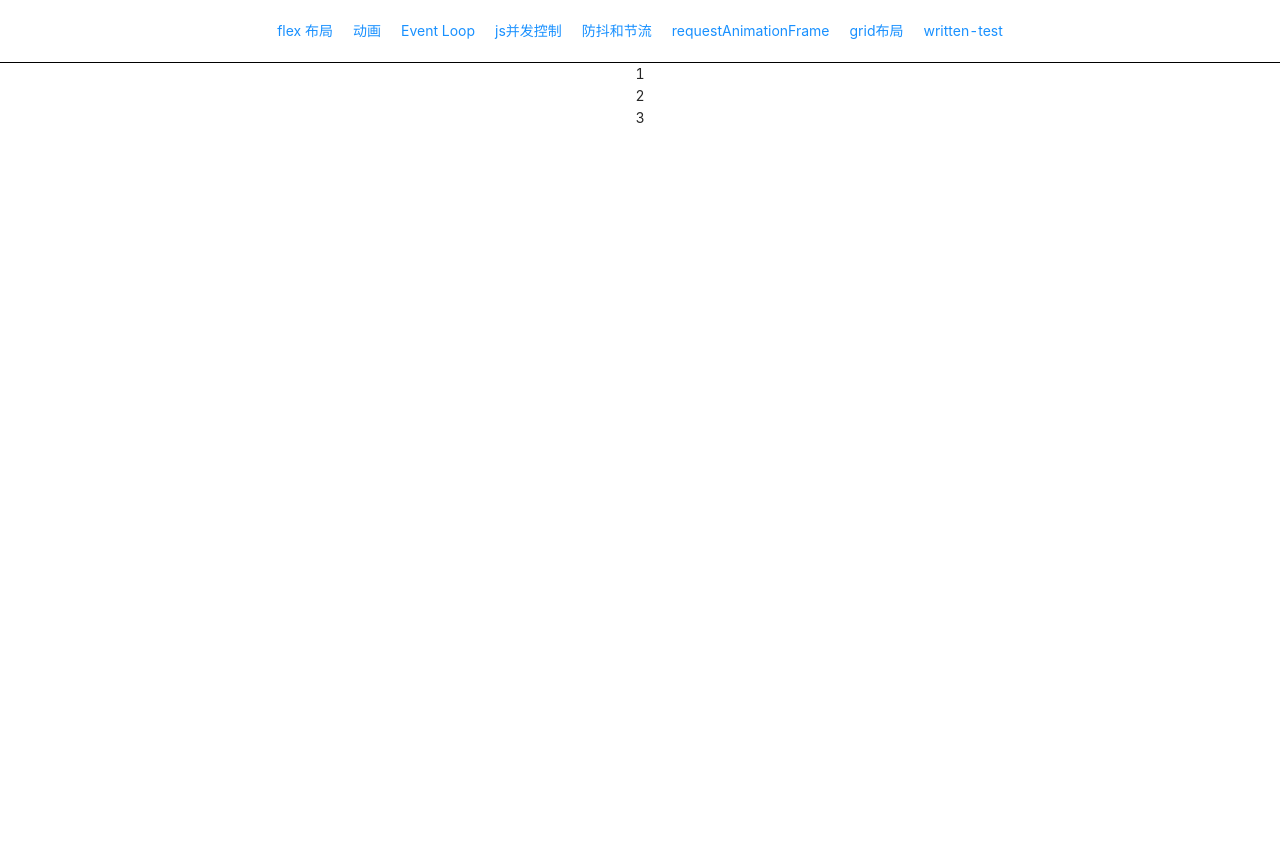
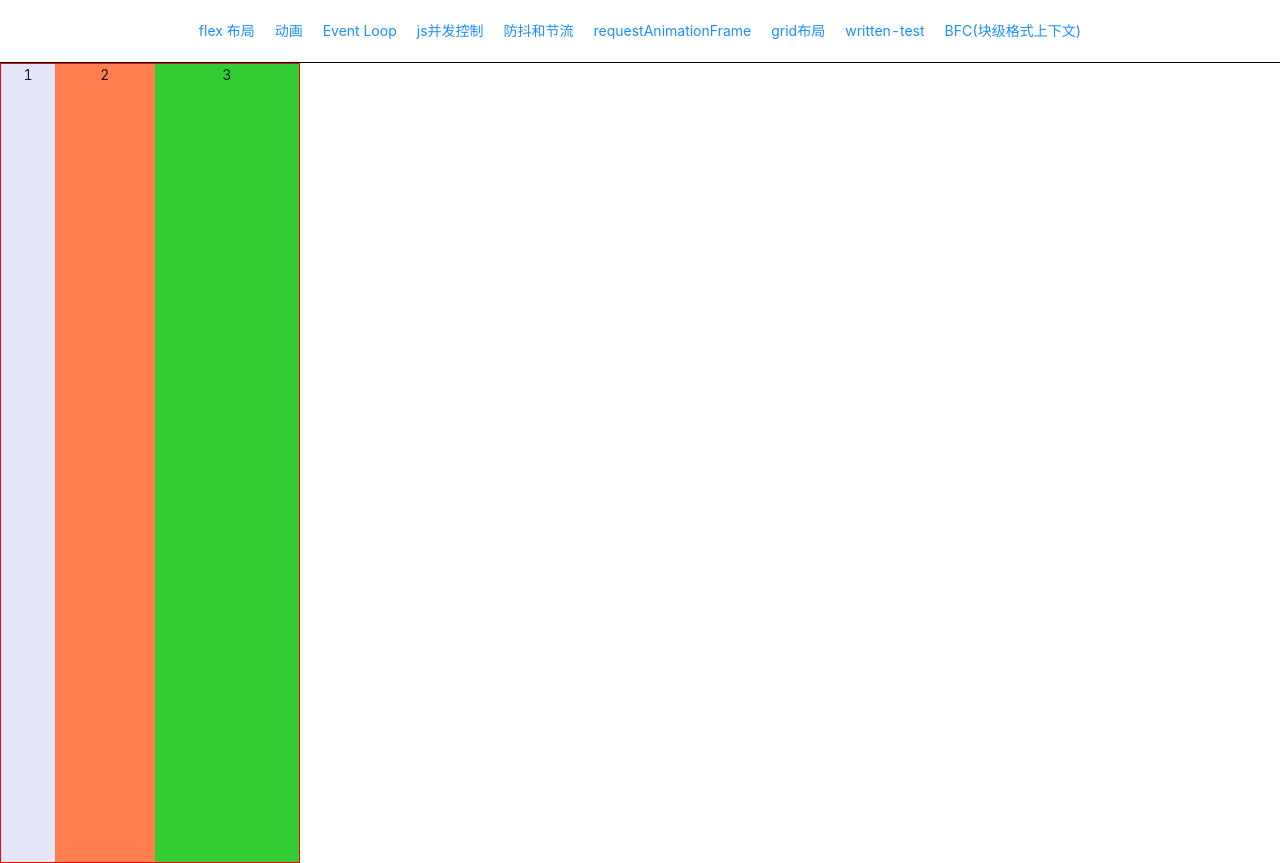
Before and after one commit to zhangruixue012/my-react-17, a React app: page /flex-layout in a window 1280 px wide. Before the commit the page ends 800 px from the top, so only its background shows below. Built offline with nearby package versions, Linux system fonts and the light colour scheme.

Commit message:
vue中$attr属性

```diff
--- a/src/App.js
+++ b/src/App.js
@@ -10,6 +10,7 @@ import Debounce from './pages/debounce-throttle'
 import RequestAnimationFrame from './pages/requestAnimationFrame'
 import GridLayout from "./pages/grid-layout";
 import WrittenTest from './pages/written-test';
+import BfcDemo from './pages/bfc-demo';
 import './App.css';
 
 
@@ -46,6 +47,10 @@ const menuList = [
         name: 'written-test',
         path: '/written-test'
     },
+    {
+        name: 'BFC(块级格式上下文)',
+        path: '/bfc-demo'
+    },
 ];
 
 function App() {
@@ -75,6 +80,7 @@ function App() {
                     <Route path='/requestAnimationFrame' element={<RequestAnimationFrame />}></Route>
                     <Route path='/grid-layout' element={<GridLayout />}></Route>
                     <Route path='/written-test' element={<WrittenTest />}></Route>
+                    <Route path='/bfc-demo' element={<BfcDemo />}></Route>
                 </Routes>
             </BrowserRouter>
 
--- /dev/null
+++ b/src/pages/bfc-demo/index.js
@@ -0,0 +1,6 @@
+function BfcDemo() {
+    return(<div>BfcDemo</div>)
+
+}
+
+export default BfcDemo
--- a/src/pages/flexLayout/index.js
+++ b/src/pages/flexLayout/index.js
@@ -1,11 +1,11 @@
 
-import "./index.module.css";
+import style from './index.module.css';
 
 function FlexLayout() {
-    return(<div className="parent">
-        <div className="child child1">1</div>
-        <div className="child child2">2</div>
-        <div className="child child3">3</div>
+    return(<div className={style.parent}>
+        <div className={style.child1}>1</div>
+        <div className={style.child2}>2</div>
+        <div className={style.child3}>3</div>
         {/*<div className="child child4">4</div>*/}
         {/*<div className="child child5">5</div>*/}
         {/*<div className="child child1">6</div>*/}
--- a/src/pages/flexLayout/index.module.css
+++ b/src/pages/flexLayout/index.module.css
@@ -25,6 +25,7 @@
 
 .child1 {
     background-color: #E6E6F9;
+    /*flex-grow: 1;*/
     flex-grow: 1;
     /*flex-shrink: 1;*/
 }
@@ -34,12 +35,14 @@
     /*flex-grow: 0;*/
     /*flex-shrink: 0;*/
     /*width: 800px;*/
+    flex-grow: 2;
 }
 
 .child3 {
     background-color: #32CD32;
     /*flex-grow: 1;*/
     /*flex-shrink: 1;*/
+    flex-grow: 3;
 }
 
 .child4 {
```
